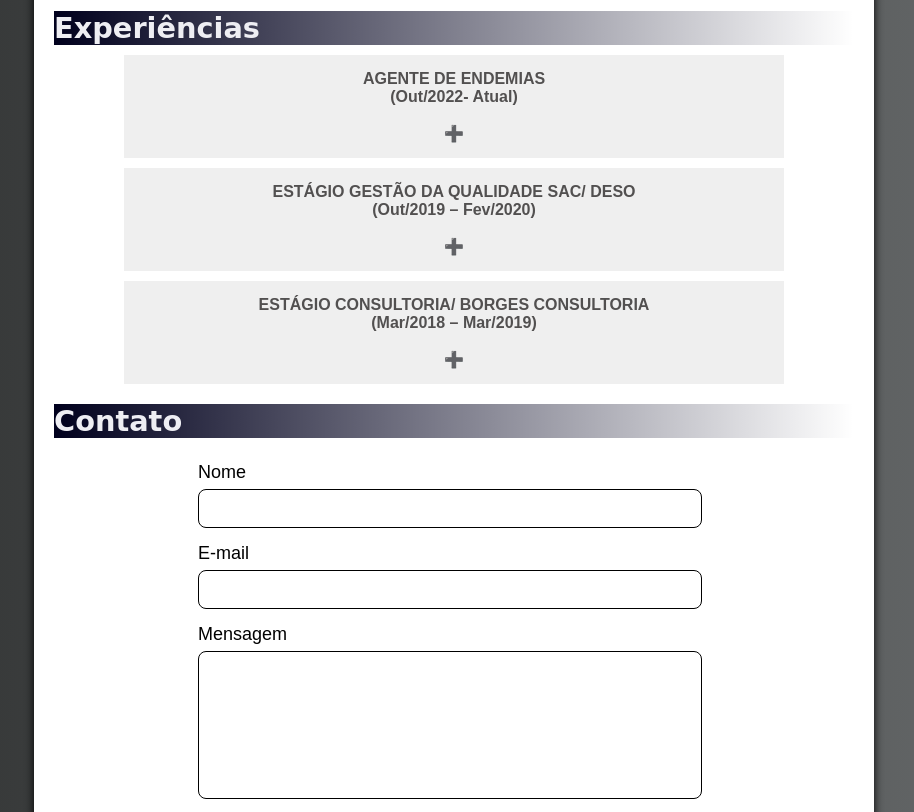
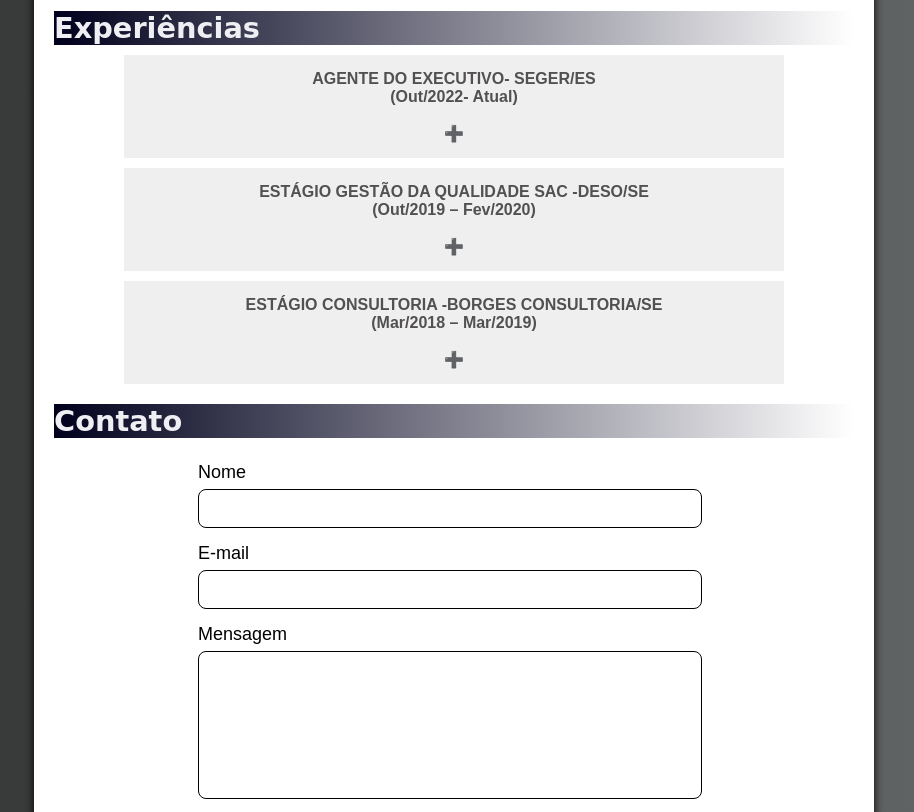
Before and after one commit to Andre-Victor-Vasconcelos/curriculo-on, a plain HTML site: page index.html in a window 1280 px wide. Shown: the part 2193-3005 px from the top of the page, without its empty margins (186-1100 px from the left). Drawn offline with nearby package versions, Linux system fonts and the light colour scheme; a web font is replaced by a local one.

Commit message:
Update index.html

```diff
--- a/index.html
+++ b/index.html
@@ -208,24 +208,22 @@ menu
     <section >
       <details>
         <summary>
-             AGENTE DE ENDEMIAS <br> (Out/2022- Atual) <br> <br> &#x2795;</div>
+             AGENTE DO EXECUTIVO- SEGER/ES <br> (Out/2022- Atual) <br> <br> &#x2795;</div>
         </summary>
-        <p>Exercício de atividades de vigilância, prevenção e controle de
-doenças endêmicas e promoção da saúde, desenvolvidas em
-conformidade com as diretrizes do SUS.</p>
+        <p>Atividades administrativas e logísticas de nível superior nos órgãos e entidades da administração pública estadual direta, autárquica e nas fundações estatais.</p>
       </details>
 
 
       <details>
         <summary>
-          ESTÁGIO GESTÃO DA QUALIDADE SAC/ DESO
+          ESTÁGIO GESTÃO DA QUALIDADE SAC -DESO/SE
           <br> (Out/2019 – Fev/2020) <br> <br> &#x2795;</div>        </summary>
         <p>Auxilio no desenvolvimento de atividades e execução de planos de gestão da qualidade, envolvendo a análise de normas, organização de documentação e acompanhamento de auditoria interna e externa.</p>
       </details>
 
       <details>
         <summary>
-             ESTÁGIO CONSULTORIA/ BORGES CONSULTORIA
+             ESTÁGIO CONSULTORIA -BORGES CONSULTORIA/SE
  <br> (Mar/2018 – Mar/2019) <br> <br> &#x2795;</div>
         </summary>
         <p>Realizar atendimento aos clientes, auxiliar em pesquisas, projetos,
```
